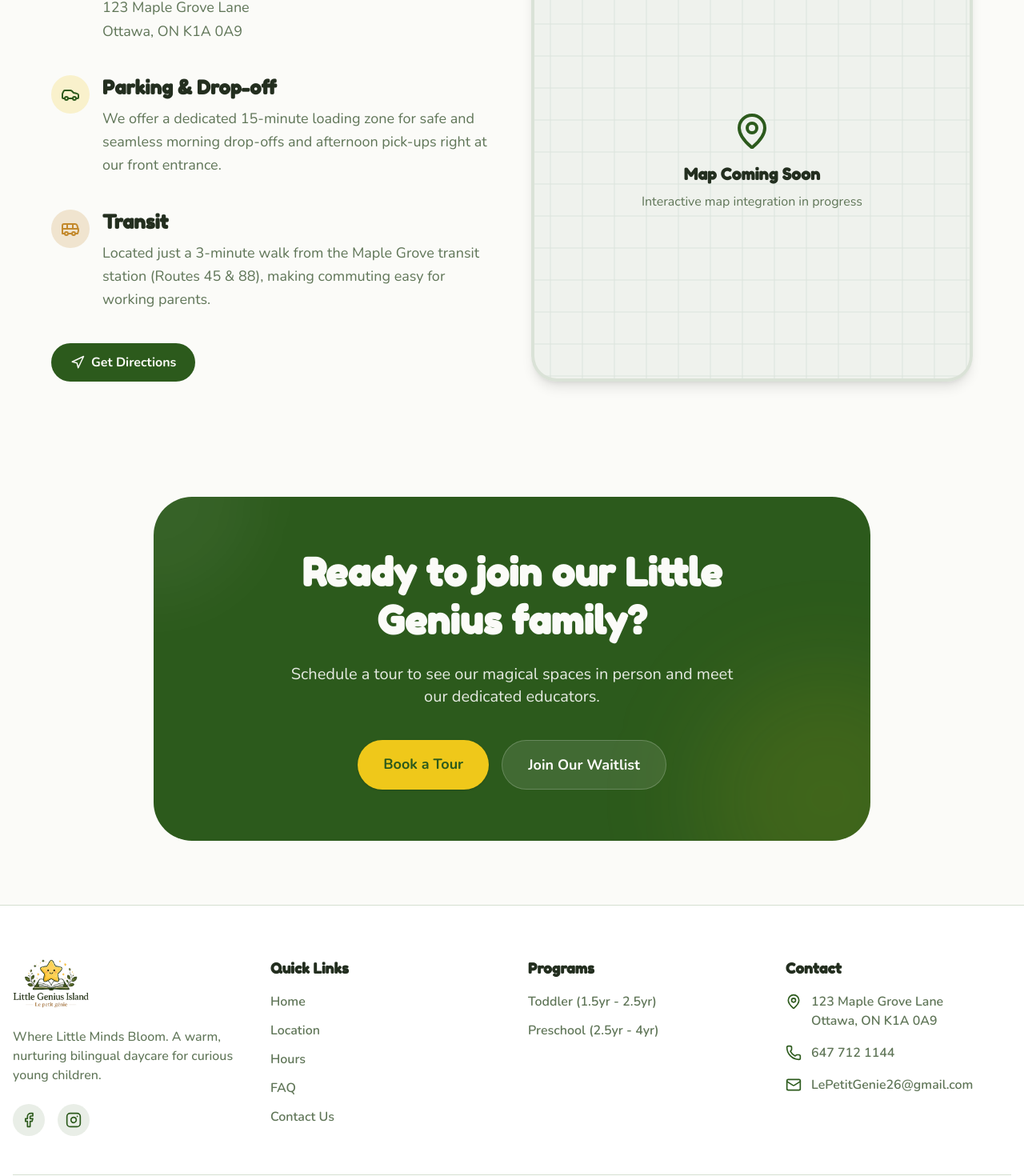
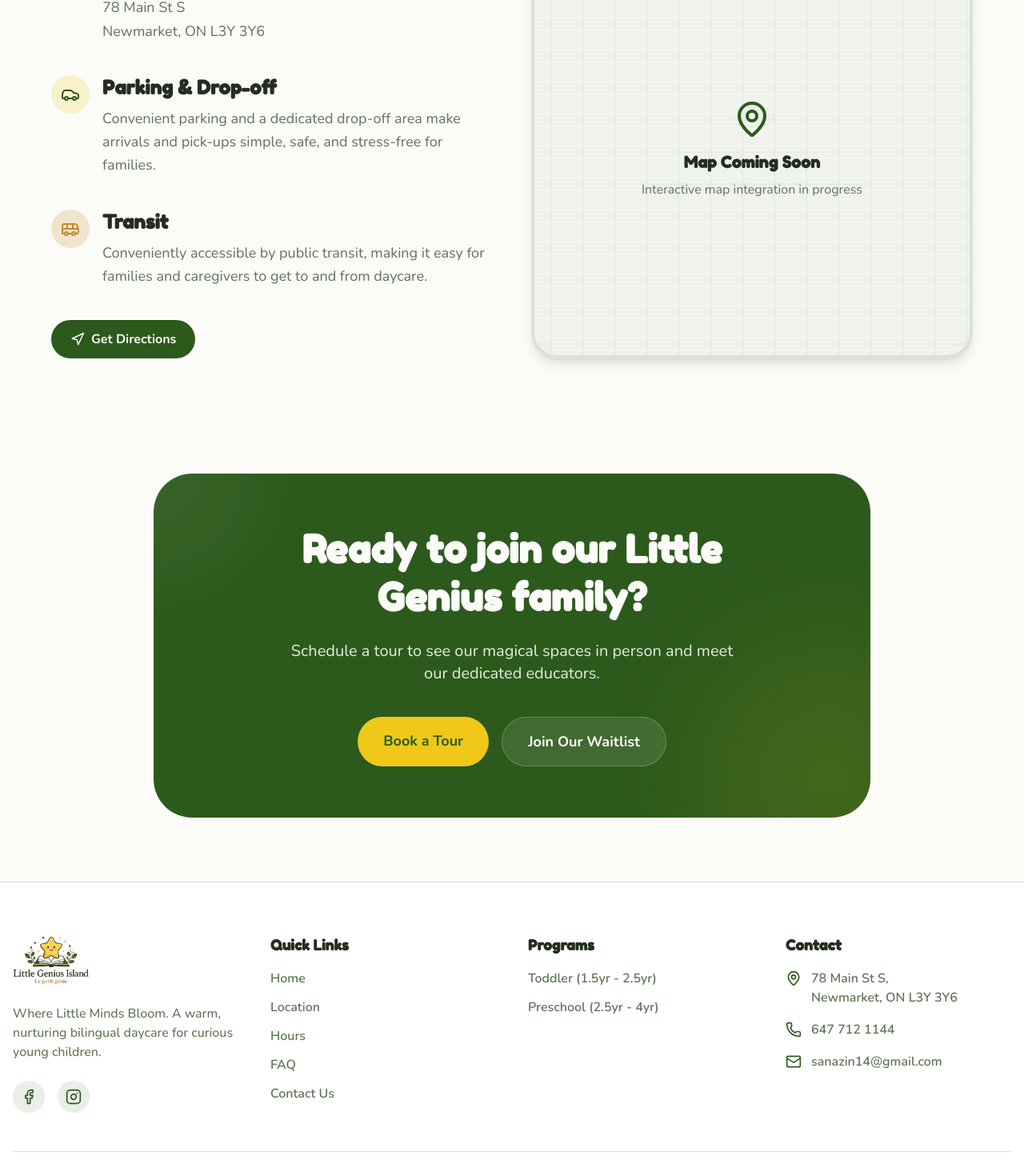
Before and after one commit to alitcs/little-genius, a React (Vite) app in the folder artifacts/daycare-site/: page /location in a window 1280 px wide. Shown: the part 439-1909 px from the top of the page at 80% size. Built offline with nearby package versions, Linux system fonts and the light colour scheme.

Commit message:
contact and location updated

```diff
--- a/artifacts/daycare-site/src/components/Footer.tsx
+++ b/artifacts/daycare-site/src/components/Footer.tsx
@@ -53,7 +53,7 @@
             <ul className="flex flex-col gap-4 font-semibold text-muted-foreground">
               <li className="flex items-start gap-3">
                 <MapPin className="text-primary shrink-0 mt-0.5" size={20} />
-                <span>123 Maple Grove Lane<br/>Ottawa, ON K1A 0A9</span>
+                <span>78 Main St S, <br/>Newmarket, ON L3Y 3Y6</span>
               </li>
               <li className="flex items-center gap-3">
                 <Phone className="text-primary shrink-0" size={20} />
@@ -61,7 +61,7 @@
               </li>
               <li className="flex items-center gap-3">
                 <Mail className="text-primary shrink-0" size={20} />
-                <span>LePetitGenie26@gmail.com</span>
+                <span>sanazin14@gmail.com</span>
               </li>
             </ul>
           </div>
--- a/artifacts/daycare-site/src/pages/ContactPage.tsx
+++ b/artifacts/daycare-site/src/pages/ContactPage.tsx
@@ -36,7 +36,7 @@
                 </div>
                 <div>
                   <p className="text-sm font-bold text-muted-foreground">Call Us</p>
-                  <p className="text-xl font-bold text-foreground">(613) 555-0123</p>
+                  <p className="text-xl font-bold text-foreground">647 712 1144</p>
                 </div>
               </div>
 
@@ -46,7 +46,7 @@
                 </div>
                 <div>
                   <p className="text-sm font-bold text-muted-foreground">Email Us</p>
-                  <p className="text-xl font-bold text-foreground">LePetitGenie26@gmail.com</p>
+                  <p className="text-xl font-bold text-foreground">sanazin14@gmail.com</p>
                 </div>
               </div>
 
@@ -57,7 +57,7 @@
                 <div>
                   <p className="text-sm font-bold text-muted-foreground">Visit Us</p>
                   <address className="text-lg font-bold text-foreground not-italic">
-                    123 Maple Grove Lane, Ottawa
+                   78 Main St S, Newmarket,
                   </address>
                 </div>
               </div>
--- a/artifacts/daycare-site/src/pages/LocationPage.tsx
+++ b/artifacts/daycare-site/src/pages/LocationPage.tsx
@@ -33,8 +33,8 @@
                 <h3 className="text-2xl font-bold text-foreground mb-2">Address</h3>
                 <address className="text-lg text-muted-foreground leading-relaxed not-italic">
                   Little Genius Island<br />
-                  123 Maple Grove Lane<br />
-                  Ottawa, ON K1A 0A9
+                  78 Main St S<br />
+                  Newmarket, ON L3Y 3Y6
                 </address>
               </div>
             </div>
@@ -46,7 +46,7 @@
               <div>
                 <h3 className="text-2xl font-bold text-foreground mb-2">Parking & Drop-off</h3>
                 <p className="text-lg text-muted-foreground leading-relaxed">
-                  We offer a dedicated 15-minute loading zone for safe and seamless morning drop-offs and afternoon pick-ups right at our front entrance.
+                 Convenient parking and a dedicated drop-off area make arrivals and pick-ups simple, safe, and stress-free for families.
                 </p>
               </div>
             </div>
@@ -58,7 +58,7 @@
               <div>
                 <h3 className="text-2xl font-bold text-foreground mb-2">Transit</h3>
                 <p className="text-lg text-muted-foreground leading-relaxed">
-                  Located just a 3-minute walk from the Maple Grove transit station (Routes 45 & 88), making commuting easy for working parents.
+                  Conveniently accessible by public transit, making it easy for families and caregivers to get to and from daycare.
                 </p>
               </div>
             </div>
```
